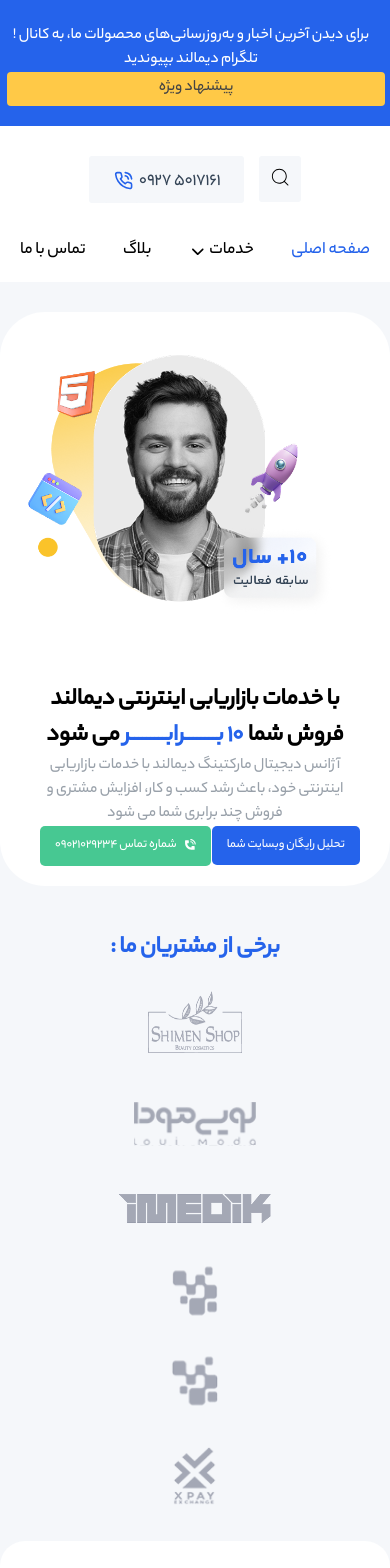
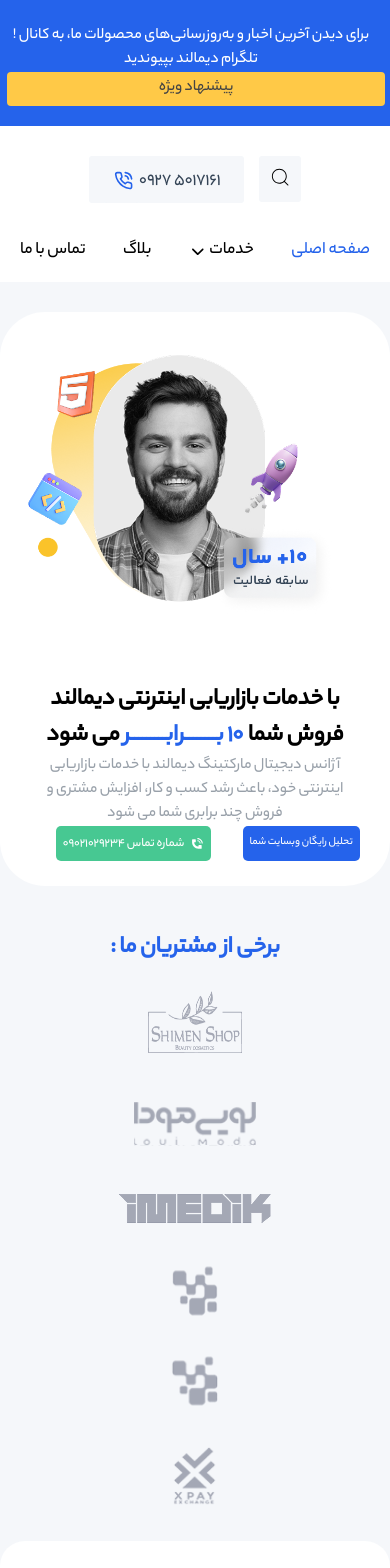
Before and after one commit to Sabanazariyan/company-site, a React (Vite) app: page / in a window 390 px wide. Shown: the top 1568 px of the page. Built offline with nearby package versions, Linux system fonts and the light colour scheme.

Commit message:
updating

```diff
--- a/src/components/Introduction.module.css
+++ b/src/components/Introduction.module.css
@@ -284,16 +284,34 @@
   }
   .photo img {
     width: 90%;
+  }
+  /* .phone {
+    margin: 0 auto;
 
-  }
+  } */
    .phone {
+  height: 35px;
   margin: 0 auto;
+  padding: 9px 7px 0 7px;
+
    }
   .phone p {
     font-size: 0.8rem;
+
   }
-  .text > div > p {
+  /* .text > div > p {
     margin: 0 auto;
     margin-right: 30px;
+  } */
+
+.text > div > p {
+  /* display: flex; */
+  /* justify-content: space-between; */
+  background-color: #2563eb;
+  height: 35px;
+  padding: 9px 7px 0 7px;
+  margin: 0 auto;
+    margin-right: 30px;
+    font-size: 0.7rem;
 }
 }
--- a/src/components/Services.module.css
+++ b/src/components/Services.module.css
@@ -232,7 +232,7 @@
   }
   .photo p {
     font-size: 1.3rem;
-    margin-right: 40px;
+    margin-right: 20px;
   }
   .photo img {
     width: 80%;
```
Lines whose indentation alone changed are shown as unchanged.
